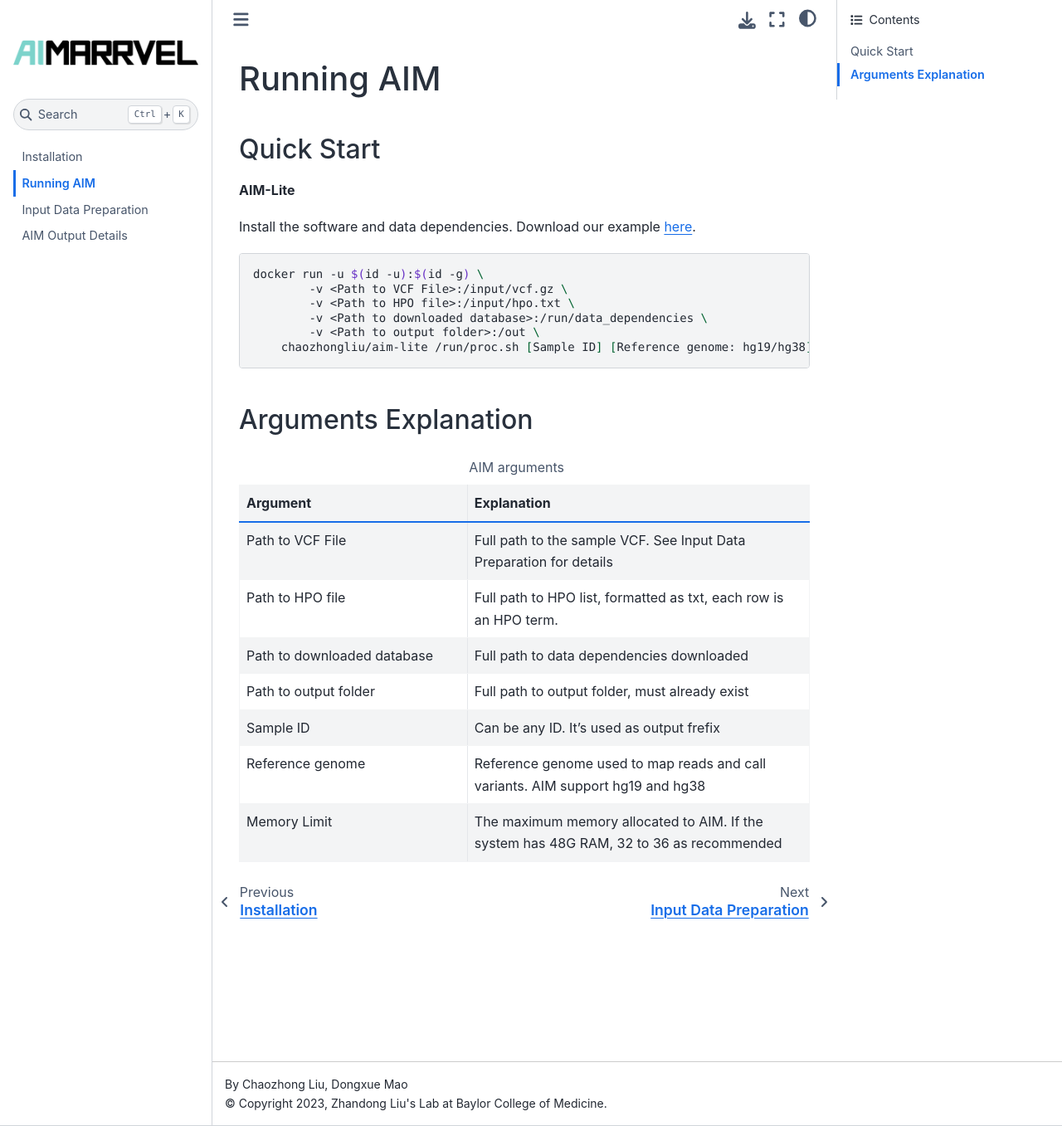
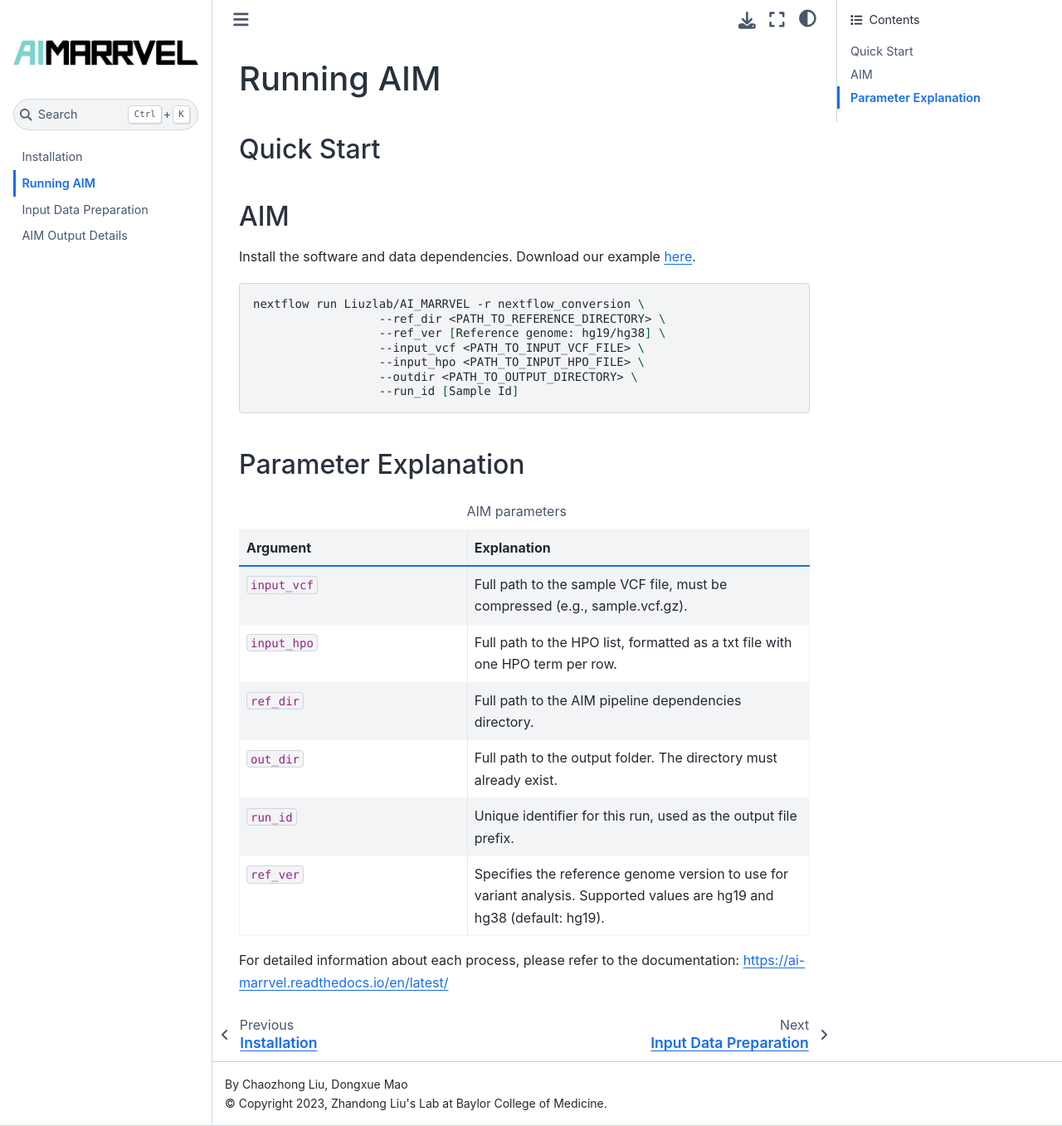
Before and after one commit to LiuzLab/AI_MARRVEL, a Sphinx documentation site: the page built from docs/source/runningaim.rst, in a window 1280 px wide and 1357 px high. Shown: the whole window at 83% size. Built offline with Sphinx 7.4.7 and the Sphinx Book theme 1.1.4, drawn with Linux system fonts in a browser that asks for light colours.

Commit message:
apply rst format.

```diff
--- a/docs/source/runningaim.rst
+++ b/docs/source/runningaim.rst
@@ -7,41 +7,43 @@
 Quick Start
 =============
 
-**AIM-Lite**
+AIM
+=========
 
 Install the software and data dependencies. Download our example `here <https://app.globus.org/file-manager?origin_id=bacf3c02-a7a5-4a4d-b706-43cf37f0445a&origin_path=%2F>`_.
 
 .. code-block:: bash
 
-    docker run -u $(id -u):$(id -g) \
-            -v <Path to VCF File>:/input/vcf.gz \
-            -v <Path to HPO file>:/input/hpo.txt \
-            -v <Path to downloaded database>:/run/data_dependencies \
-            -v <Path to output folder>:/out \
-        chaozhongliu/aim-lite /run/proc.sh [Sample ID] [Reference genome: hg19/hg38] [Memory Limit (G)]
+   nextflow run Liuzlab/AI_MARRVEL -r nextflow_conversion \
+                     --ref_dir <PATH_TO_REFERENCE_DIRECTORY> \
+                     --ref_ver [Reference genome: hg19/hg38] \
+                     --input_vcf <PATH_TO_INPUT_VCF_FILE> \
+                     --input_hpo <PATH_TO_INPUT_HPO_FILE> \
+                     --outdir <PATH_TO_OUTPUT_DIRECTORY> \
+                     --run_id [Sample Id]
 
 
 
-Arguments Explanation
+Parameter Explanation
 =======================
 
-.. list-table:: AIM arguments
+.. list-table:: AIM parameters
    :header-rows: 1
    :widths: 40 60
 
    *  -  Argument
       -  Explanation
-   *  -  Path to VCF File
-      -  Full path to the sample VCF. See Input Data Preparation for details
-   *  -  Path to HPO file
-      -  Full path to HPO list, formatted as txt, each row is an HPO term.
-   *  -  Path to downloaded database
-      -  Full path to data dependencies downloaded
-   *  -  Path to output folder
-      -  Full path to output folder, must already exist
-   *  -  Sample ID
-      -  Can be any ID. It's used as output frefix
-   *  -  Reference genome
-      -  Reference genome used to map reads and call variants. AIM support hg19 and hg38
-   *  -  Memory Limit
-      -  The maximum memory allocated to AIM. If the system has 48G RAM, 32 to 36 as recommended
+   *  -  ``input_vcf``
+      -  Full path to the sample VCF file, must be compressed (e.g., sample.vcf.gz).
+   *  -  ``input_hpo``
+      -  Full path to the HPO list, formatted as a txt file with one HPO term per row.
+   *  -  ``ref_dir``
+      -  Full path to the AIM pipeline dependencies directory.
+   *  - ``out_dir``
+      -  Full path to the output folder. The directory must already exist.
+   *  -  ``run_id``
+      -  Unique identifier for this run, used as the output file prefix.
+   *  -  ``ref_ver``
+      -  Specifies the reference genome version to use for variant analysis. Supported values are hg19 and hg38 (default: hg19).
+
+For detailed information about each process, please refer to the documentation: https://ai-marrvel.readthedocs.io/en/latest/
```
Also changed, not shown: docs/source/index.rst (+6 -11 lines), docs/source/installation.rst (+24 -25 lines).
